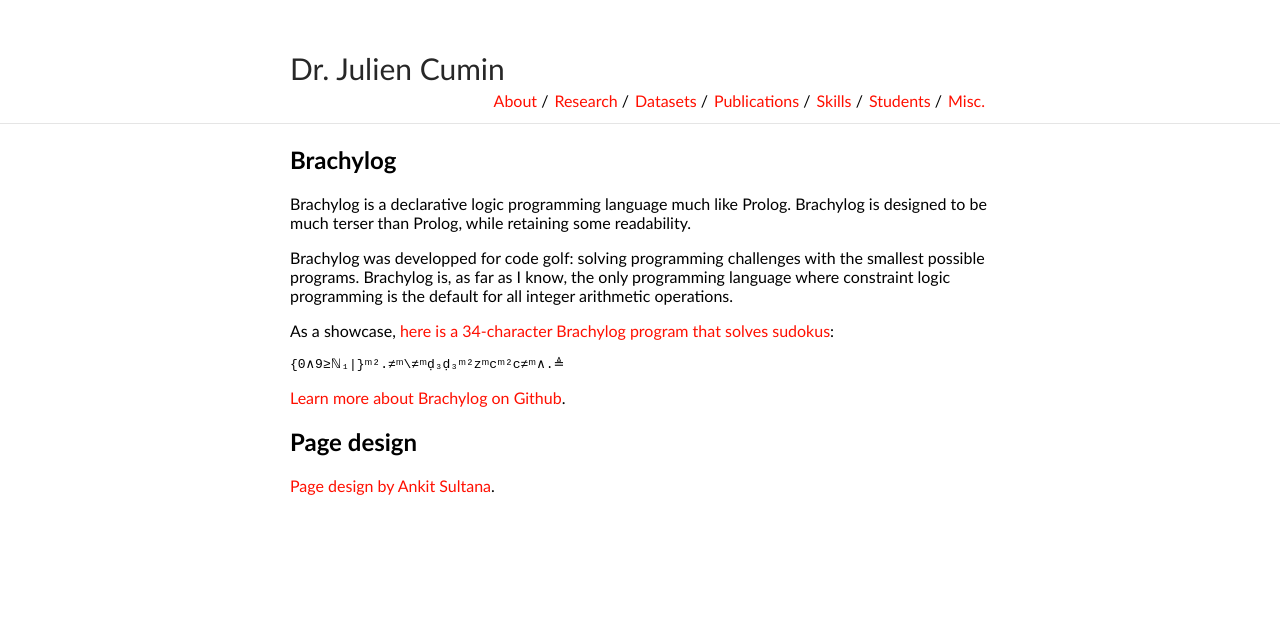
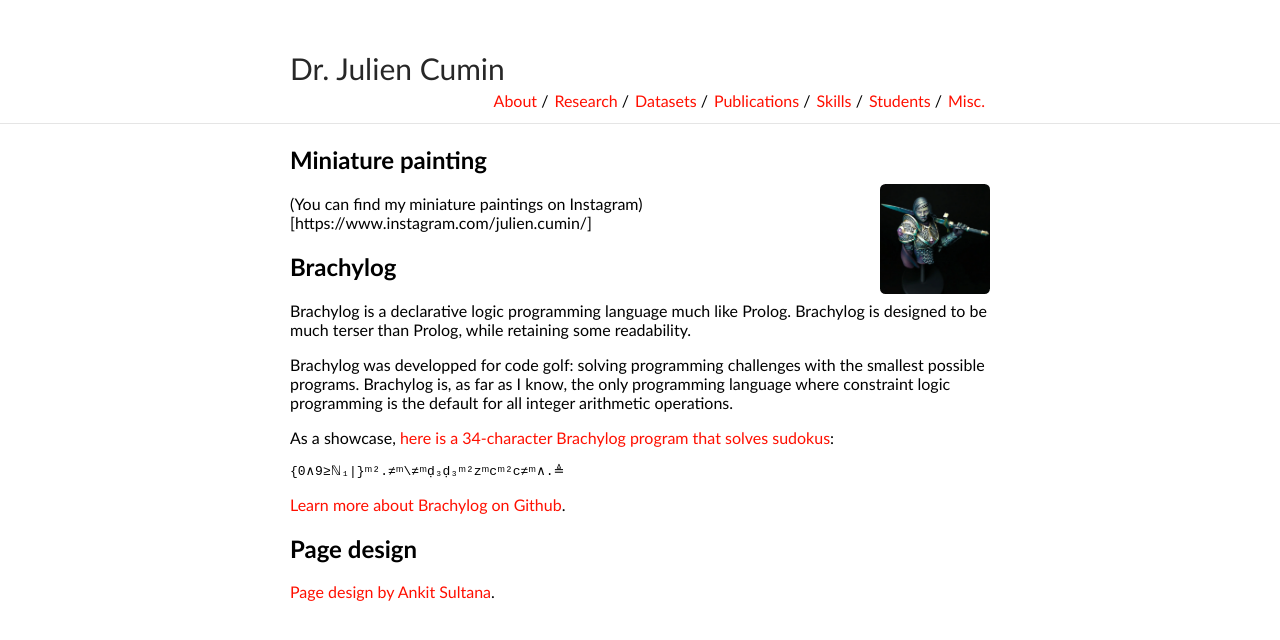
Before and after one commit to JCumin/jcumin.github.io, a Jekyll site: the page built from misc.md, in a window 1280 px wide. Shown: the top 640 px of the page. Built offline with Jekyll 4.4.1, drawn with Linux system fonts in a browser that asks for light colours; our own code applies the rules of GitHub Pages for plain Markdown files.

Commit message:
Update misc.md

```diff
--- a/misc.md
+++ b/misc.md
@@ -1,3 +1,9 @@
+## Miniature painting
+
+<img class="profile-picture" src="minipaint.png" height="200">
+
+(You can find my miniature paintings on Instagram)[https://www.instagram.com/julien.cumin/]
+
 ## Brachylog
 
 Brachylog is a declarative logic programming language much like Prolog. Brachylog is designed to be much terser than Prolog, while retaining some readability.
```
